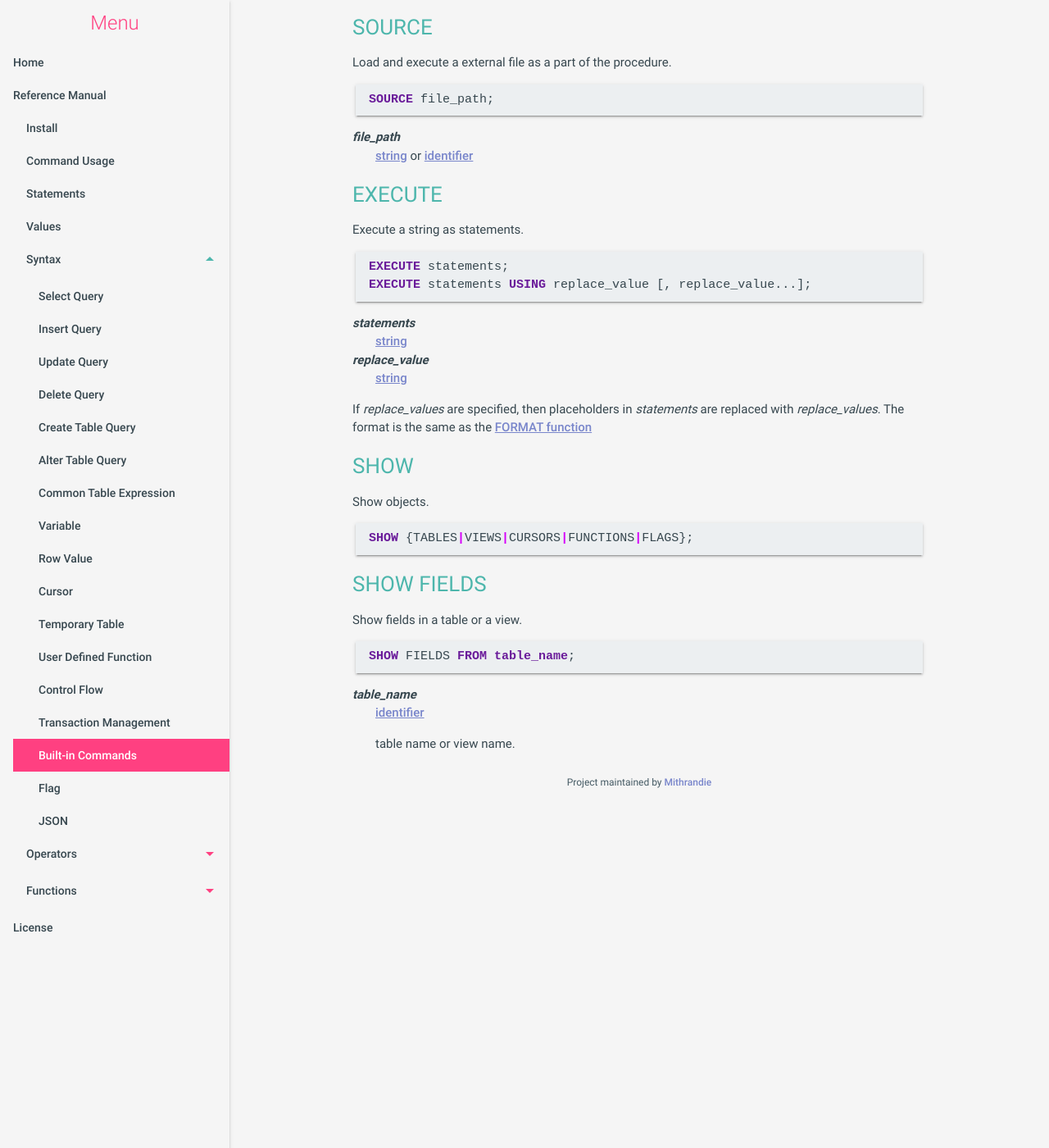
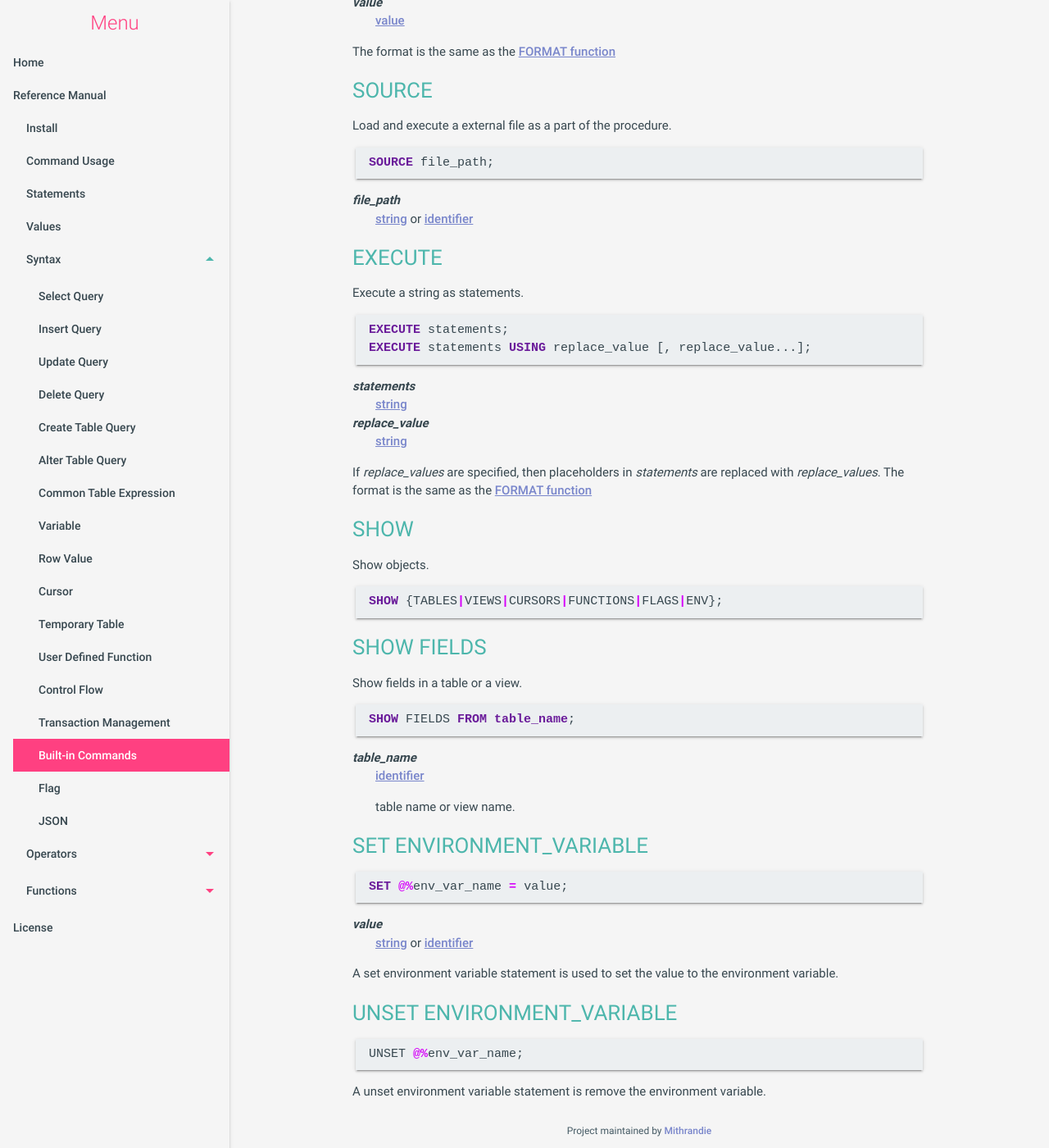
Before and after one commit to mithrandie/csvq, a Jekyll site: the page built from docs/_posts/2006-01-02-built-in.md, in a window 1280 px wide and 1400 px high, scrolled down 1093 px. Shown: the whole window at 82% size. Built offline with Jekyll 4.4.1, drawn with Linux system fonts in a browser that asks for light colours; some of the changed text lies outside the part shown.

Commit message:
Update docs.

````diff
--- a/docs/_posts/2006-01-02-built-in.md
+++ b/docs/_posts/2006-01-02-built-in.md
@@ -14,6 +14,8 @@ category: reference
 | [EXECUTE](#execute) | Execute a string as statements |
 | [SHOW](#show)       | Show objects |
 | [SHOW FIELDS](#show_fields) | Show fields in a table or a view |
+| [SET ENVIRONMENT_VARIABLE](#set_env)     | Set a environment variable |
+| [UNSET ENVIRONMENT_VARIABLE](#unset_env) | Unset a environment variable |
 
 ## Command Syntax
 
@@ -87,7 +89,7 @@ The format is the same as the [FORMAT function]({{ '/reference/string-functions.
 Show objects.
 
 ```sql
-SHOW {TABLES|VIEWS|CURSORS|FUNCTIONS|FLAGS};
+SHOW {TABLES|VIEWS|CURSORS|FUNCTIONS|FLAGS|ENV};
 ```
 
 ### SHOW FIELDS
@@ -103,3 +105,26 @@ _table_name_
 : [identifier]({{ '/reference/statement.html#parsing' | relative_url }})
 
   table name or view name.
+
+
+### SET ENVIRONMENT_VARIABLE
+{: #set_env}
+
+```sql
+SET @%env_var_name = value;
+```
+
+_value_
+: [string]({{ '/reference/value.html#string' | relative_url }}) or [identifier]({{ '/reference/statement.html#parsing' | relative_url }})
+
+A set environment variable statement is used to set the value to the environment variable.
+
+
+### UNSET ENVIRONMENT_VARIABLE
+{: #unset_env}
+
+```sql
+UNSET @%env_var_name;
+```
+
+A unset environment variable statement is remove the environment variable.
````
Also changed, not shown: docs/_posts/2006-01-02-statement.md (+6 -0 lines).
